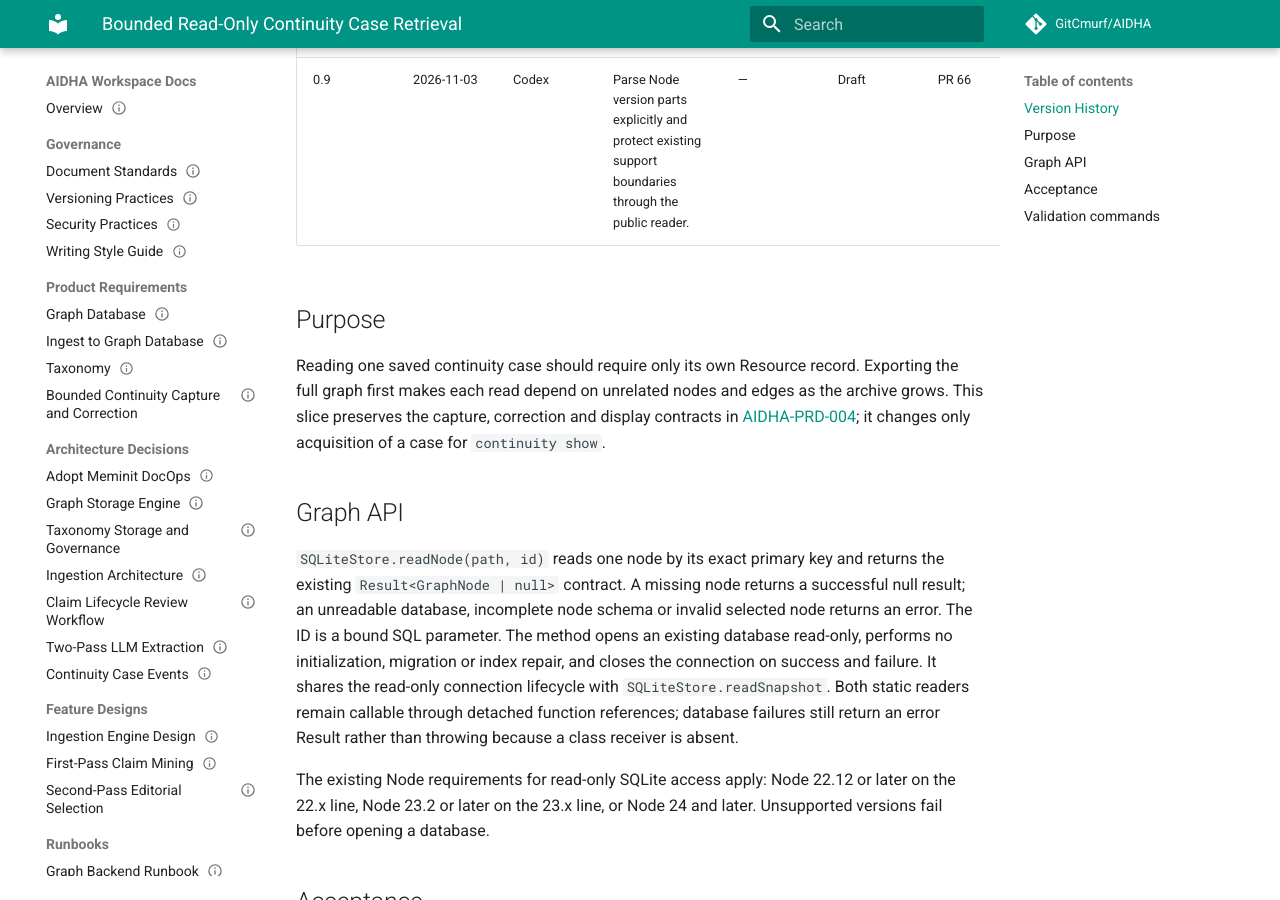
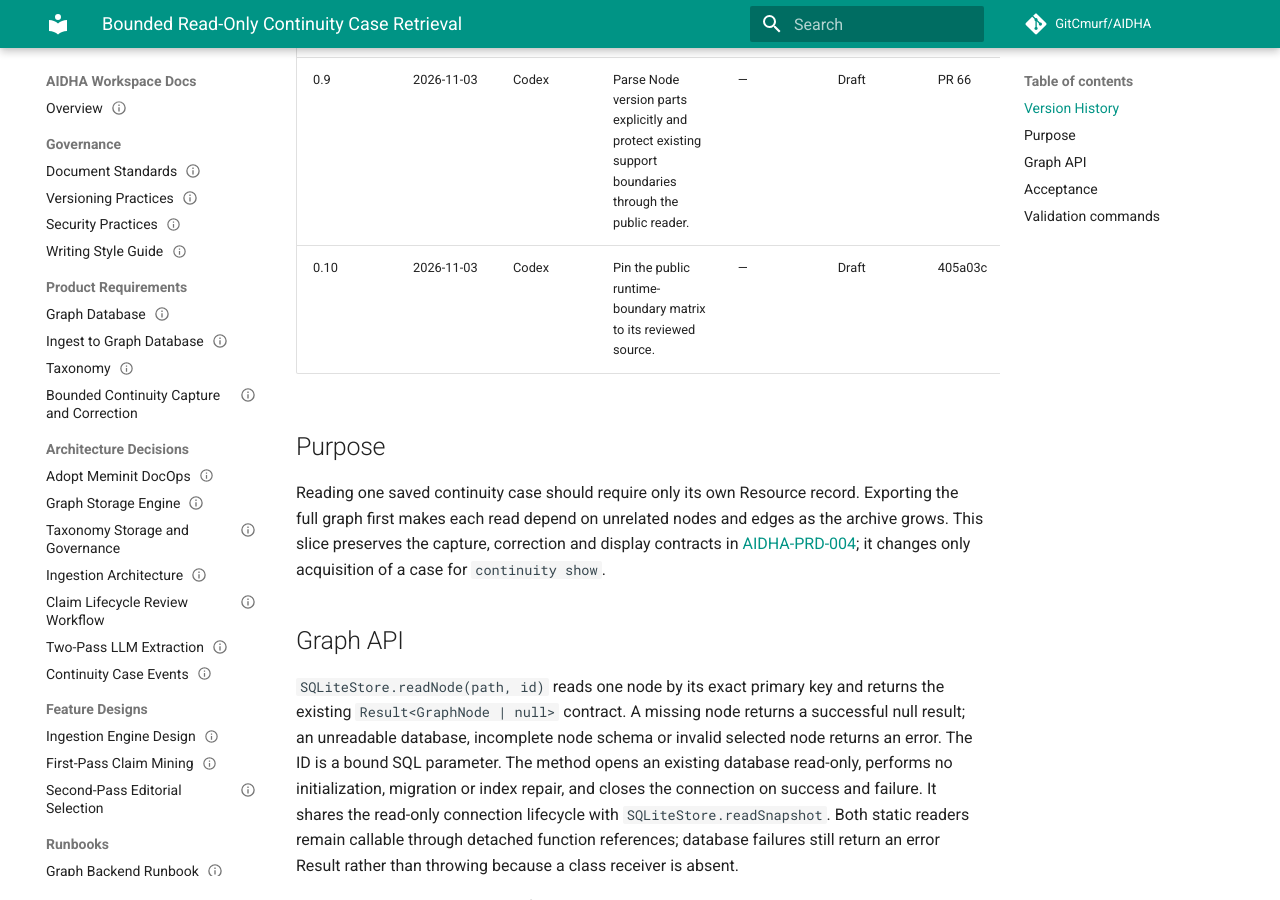
Before and after one commit to GitCmurf/AIDHA, an MkDocs documentation site: the page built from docs/55-testing/testing-098-continuity-case-reads.md, in a window 1280 px wide and 900 px high, scrolled down 1649 px. Built offline with MkDocs 1.6.1 and Material for MkDocs 9.7.7, drawn with Linux system fonts in a browser that asks for light colours; comment, search, counter and statistics services are not loaded; the version menu is left out.

Commit message:
docs(continuity): pin runtime-boundary regression source

```diff
--- a/docs/01-indices/catalog.json
+++ b/docs/01-indices/catalog.json
@@ -731,7 +731,7 @@
       "document_id": "AIDHA-TESTING-098",
       "owner": "Engineering",
       "status": "Draft",
-      "version": "0.9",
+      "version": "0.10",
       "last_updated": "2026-11-03",
       "title": "Bounded Read-Only Continuity Case Retrieval",
       "type": "TESTING",
--- a/docs/55-testing/testing-098-continuity-case-reads.md
+++ b/docs/55-testing/testing-098-continuity-case-reads.md
@@ -2,7 +2,7 @@
 document_id: AIDHA-TESTING-098
 owner: Engineering
 status: Draft
-version: '0.9'
+version: '0.10'
 last_updated: 2026-11-03
 title: Bounded Read-Only Continuity Case Retrieval
 type: TESTING
@@ -14,7 +14,7 @@ related_ids: [AIDHA-PRD-004, AIDHA-ADR-010, AIDHA-TESTING-088]
 > **Document ID:** AIDHA-TESTING-098
 > **Owner:** Engineering
 > **Status:** Draft
-> **Version:** 0.9
+> **Version:** 0.10
 > **Last Updated:** 2026-11-03
 > **Type:** TESTING
 
@@ -33,6 +33,7 @@ related_ids: [AIDHA-PRD-004, AIDHA-ADR-010, AIDHA-TESTING-088]
 | 0.7 | 2026-11-03 | Codex | Separate rollback and close attempts while retaining diagnostic precedence and connection cleanup. | — | Draft | PR 66 |
 | 0.8 | 2026-11-03 | Codex | Pin rollback cleanup coverage to its reviewed implementation. | — | Draft | 87b112c |
 | 0.9 | 2026-11-03 | Codex | Parse Node version parts explicitly and protect existing support boundaries through the public reader. | — | Draft | PR 66 |
+| 0.10 | 2026-11-03 | Codex | Pin the public runtime-boundary matrix to its reviewed source. | — | Draft | 405a03c |
 
 ## Purpose
 
@@ -100,5 +101,5 @@ These commands define the checks, not their results. No live personal store, bac
 provider call, new default or task-management integration is part of this change.
 
 [cli-tests]: https://github.com/GitCmurf/AIDHA/blob/4e5cc244ca1d3e63ebf16cee9d1d49fb76c23582/packages/praecis/cli/tests/continuity.test.ts
-[node-tests]: https://github.com/GitCmurf/AIDHA/blob/4e5cc244ca1d3e63ebf16cee9d1d49fb76c23582/packages/reconditum/tests/sqlite-read-node.test.ts
+[node-tests]: https://github.com/GitCmurf/AIDHA/blob/405a03cc6b222394161a645d1c5d307cc5fbc88b/packages/reconditum/tests/sqlite-read-node.test.ts
 [snapshot-tests]: https://github.com/GitCmurf/AIDHA/blob/87b112ca97af06cccddc44bdce794627ee43ccb2/packages/reconditum/tests/sqlite-read-snapshot.test.ts
```
